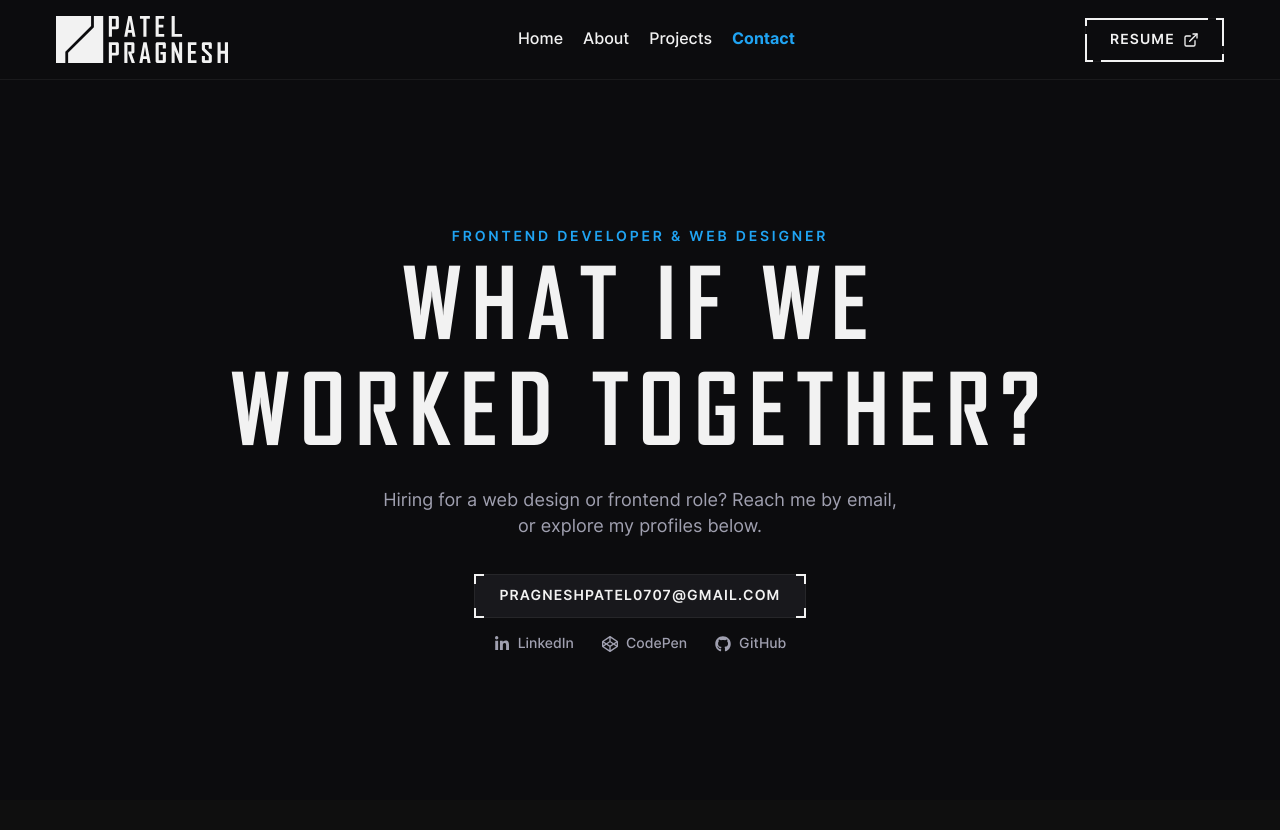
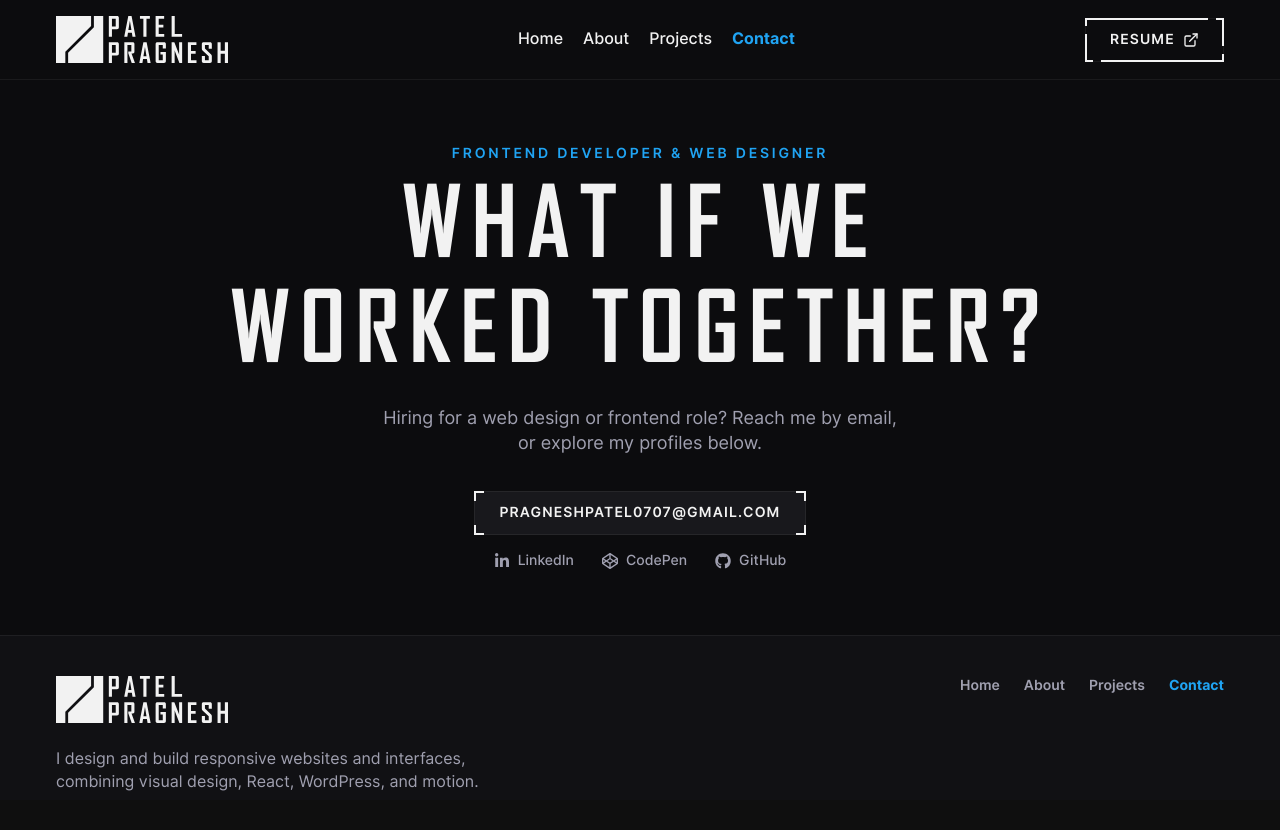
Before and after one commit to PragneshCodeStudio/PCS-Portfolio-PatelPragnesh, a React (Vite) app: page /contact in a window 1280 px wide. Shown: the top 830 px of the page. Built offline with nearby package versions, Linux system fonts and the light colour scheme.

Commit message:
Adjust footer logo and contact section height

```diff
--- a/src/components/layout/Footer.jsx
+++ b/src/components/layout/Footer.jsx
@@ -29,7 +29,7 @@ const Footer = () => {
           <div>
             <Link
               to="/"
-              className="inline-flex max-w-[180px]"
+              className="inline-flex w-full max-w-[156px] md:max-w-[172px]"
               aria-label={`${profile.name} home`}
               onClick={(event) => handleNavigation(event, '/', 'Home')}
             >
--- a/src/pages/Contact/Contact.jsx
+++ b/src/pages/Contact/Contact.jsx
@@ -3,7 +3,7 @@ import Button from '../../components/ui/Button'
 
 const Contact = () => (
   <>
-    <section className="flex pp-first-sec xl:min-h-[calc(100svh-80px)] 2xl:min-h-[100svh] items-center justify-center">
+    <section className="flex pp-first-sec min-h-[calc(100svh-356px)] md:min-h-[calc(100svh-288px)] lg:min-h-[calc(100svh-266px)] items-center justify-center">
       <div className="pp-container text-center">
         <p className="pp-section-eyebrow flex flex-row flex-wrap justify-center">Frontend Developer & Web Designer</p>
         <h1 className="contact-title">
```
